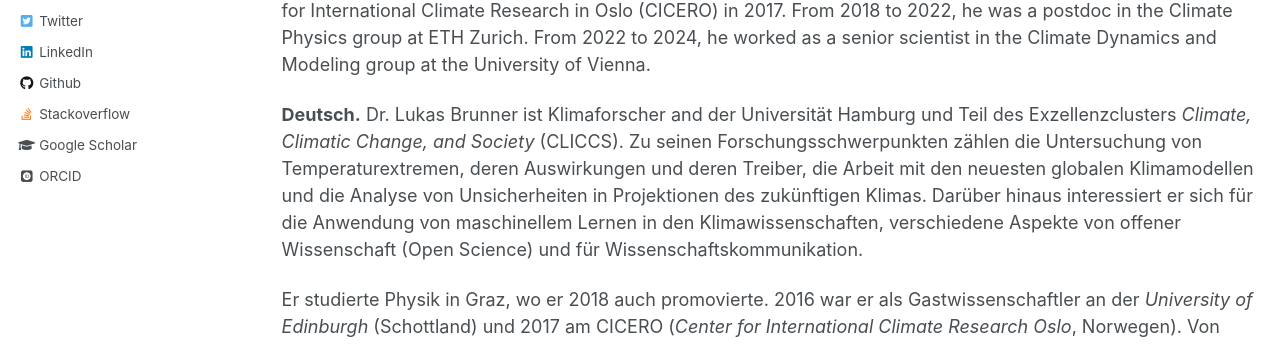
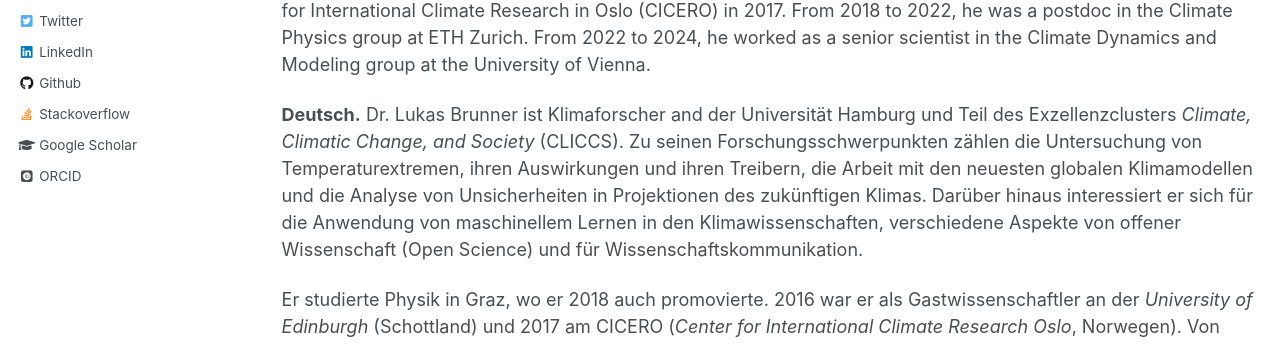
Before and after one commit to lukasbrunner/lukasbrunner.github.io, a Jekyll site: the page built from _pages/cv.md, in a window 1280 px wide and 1073 px high. Shown: the part 407-751 px from the top of the window. Built offline with Jekyll 4.4.1, drawn with Linux system fonts in a browser that asks for light colours; some web fonts are replaced.

Commit message:
Update cv.md

```diff
--- a/_pages/cv.md
+++ b/_pages/cv.md
@@ -12,7 +12,7 @@ redirect_from:
 He studied physics at the University of Graz in Austria, where he also received his PhD in environmental system science in 2018. During his PhD, he was a visiting scientist at the University of Edinburgh in 2016 and at the Center for International Climate Research in Oslo (CICERO) in 2017. From 2018 to 2022, he was a postdoc in the Climate Physics group at ETH Zurich. From 2022 to 2024, he worked as a senior scientist in the Climate Dynamics and Modeling group at the University of Vienna.
 
 
-**Deutsch.** Dr. Lukas Brunner ist Klimaforscher and der Universität Hamburg und Teil des Exzellenzclusters _Climate, Climatic Change, and Society_ (CLICCS). Zu seinen Forschungsschwerpunkten zählen die Untersuchung von Temperaturextremen, deren Auswirkungen und deren Treiber, die Arbeit mit den neuesten globalen Klimamodellen und die Analyse von Unsicherheiten in Projektionen des zukünftigen Klimas. Darüber hinaus interessiert er sich für die Anwendung von maschinellem Lernen in den Klimawissenschaften, verschiedene Aspekte von offener Wissenschaft (Open Science) und für Wissenschaftskommunikation.
+**Deutsch.** Dr. Lukas Brunner ist Klimaforscher and der Universität Hamburg und Teil des Exzellenzclusters _Climate, Climatic Change, and Society_ (CLICCS). Zu seinen Forschungsschwerpunkten zählen die Untersuchung von Temperaturextremen, ihren Auswirkungen und ihren Treibern, die Arbeit mit den neuesten globalen Klimamodellen und die Analyse von Unsicherheiten in Projektionen des zukünftigen Klimas. Darüber hinaus interessiert er sich für die Anwendung von maschinellem Lernen in den Klimawissenschaften, verschiedene Aspekte von offener Wissenschaft (Open Science) und für Wissenschaftskommunikation.
 
 Er studierte Physik in Graz, wo er 2018 auch promovierte. 2016 war er als Gastwissenschaftler an der _University of Edinburgh_ (Schottland) und 2017 am CICERO (_Center for International Climate Research Oslo_, Norwegen). Von 2018 bis 2022 war er Postdoc in der Gruppe für Klimaphysik an der ETH Zürich. Von 2022 bis 2024 arbeitete er als Senior Scientist in der Gruppe für Dynamik und Modellierung des Klimasystems an der Universität Wien.
 
```
